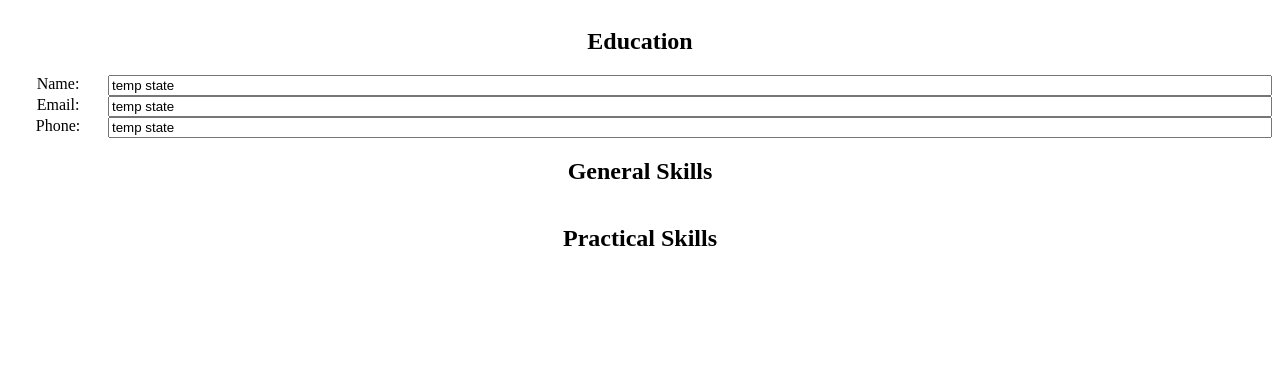
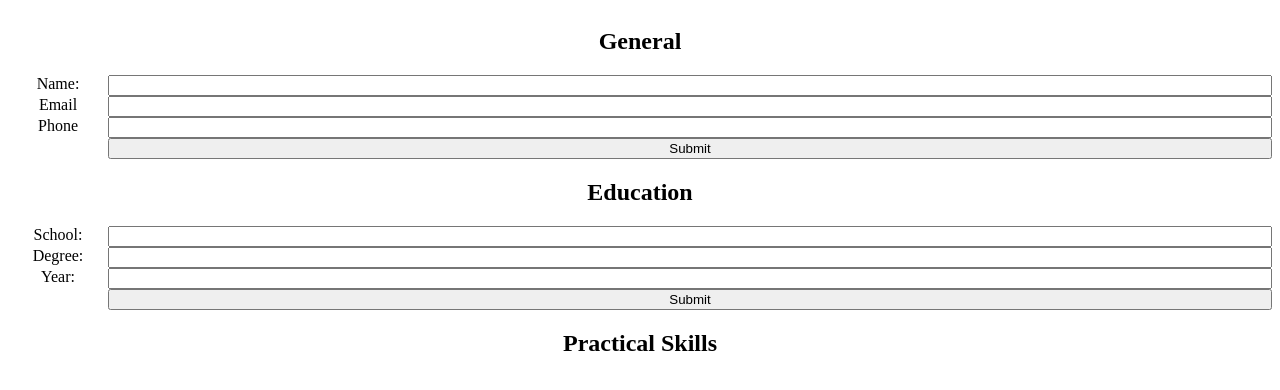
Before and after one commit to sethakirafeldman/cv-project, a React (Create React App) app: page / in a window 1280 px wide. Shown: the top 390 px of the page. Built offline with nearby package versions, Linux system fonts and the light colour scheme.

Commit message:
form fields stored in state

```diff
--- a/src/App.js
+++ b/src/App.js
@@ -8,27 +8,61 @@ import Practical from './Components/Practical';
 class App extends React.Component {
   constructor(props) {
     super(props);
+
+    this.state = {
+      general: {
+          name: "",
+          email: "",
+          phone: null,
+      },
+
+      education: {
+          school: "",
+          degree: "",
+          year: "",
+      }
+}
     this.handleChange = this.handleChange.bind(this);
     this.handleSubmit = this.handleSubmit.bind(this);
 }
 
-  handleChange() {
-    console.log();
+  handleChange(event) {
+    //  form name
+    let parentId = event.target.parentElement.id;
+    //  field name
+    let field = event.target.closest("input").name;
+
+    this.setState({[parentId]: {[field]: event.target.value}});
+
+    console.log(this.state)
   }
 
-  handleSubmit() {
+  handleSubmit(event) {
+    event.preventDefault();
     console.log(`submit`);
   }
 
   render() {
   return (
     <div className="App">
+
+        <General
+          handleChange = {this.handleChange}
+          handleSubmit = {this.handleSubmit}
+          data = {this.state}
+        />
         <Education
             handleChange = {this.handleChange}
             handleSubmit = {this.handleSubmit}
+            data = {this.state}
+
         />
-        <General />
-        <Practical />
+        <Practical
+          handleChange = {this.handleChange}
+          handleSubmit = {this.handleSubmit}
+          data = {this.state}
+
+        />
     </div>
   )
   }
--- a/src/Components/Education.js
+++ b/src/Components/Education.js
@@ -4,34 +4,37 @@ class Education extends React.Component {
     constructor(props) {
         super(props);
     }
+    // A section to add your educational experience (school name, title of study, date of study)
 
-    // A section to add general information like name, email, phone number.
     render() {
+        const { data, handleChange, handleSubmit } = this.props;
+
         return (
         <section>
             <h1>Education</h1>
-            <form onSubmit={this.props.handleSubmit}>
-                <label>Name:</label>
+            <form id = "education" onSubmit={this.props.handleSubmit}>
+                <label>School:</label>
                 <input
                     type="text"
-                    value="temp state"
-                    onChange={this.props.handleChange}
+                    value= {data.education.school}
+                    onChange={(event)=>this.props.handleChange(event)}
                 >
                 </input>
-                <label>Email:</label>
+                <label>Degree:</label>
                 <input
                     type="text"
-                    value="temp state"
-                    onChange={this.props.handleChange}
+                    value={data.education.degree}
+                    onChange={(event) => this.props.handleChange(event)}
                 >
                 </input>
-                <label>Phone:</label>
+                <label>Year:</label>
                 <input
-                    type="text"
-                    value="temp state"
-                    onChange={this.props.handleChange}
+                    type="number"
+                    value= {data.education.year}
+                    onChange={(event) => this.props.handleChange(event)}
                 >
                 </input>
+                <input type="submit" value="Submit"></input>
             </form>
         </section>)
     }
--- a/src/Components/General.js
+++ b/src/Components/General.js
@@ -1,11 +1,47 @@
 import React from "react";
 
 class General extends React.Component {
-    // A section to add your educational experience (school name, title of study, date of study)
+    // A section to add general information like name, email, phone number.
+
+    constructor(props){
+        super(props);
+    }
+
     render() {
+        const { data, handleChange, handleSubmit } = this.props;
+
         return (
         <section>
-            <h1>General Skills</h1>
+            <h1>General</h1>
+            <form id= "general" onSubmit={handleSubmit}>
+                <label>Name: </label>
+                <input
+                    name="name"
+                    type="text"
+                    value= {data.general.name}
+                    onChange={(event)=>this.props.handleChange(event)}
+                >
+                </input>
+                <label>Email</label>
+                <input
+                    name="email"
+                    type="text"
+                    value= {data.general.email}
+                    onChange={(event)=>this.props.handleChange(event)}
+                >
+                </input>
+                <label>Phone</label>
+                <input
+                    name="phone"
+                    type="tel"
+                    value= {data.general.phone}
+                    onChange={(event)=>this.props.handleChange(event)}
+                >
+                </input>
+                <input type="submit" value="Submit"></input>
+
+
+            </form>
         </section>
         )
     }
```
